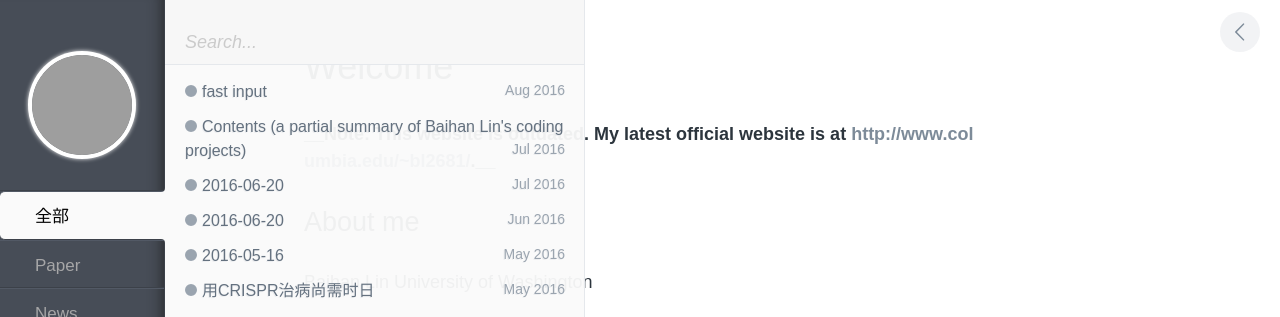
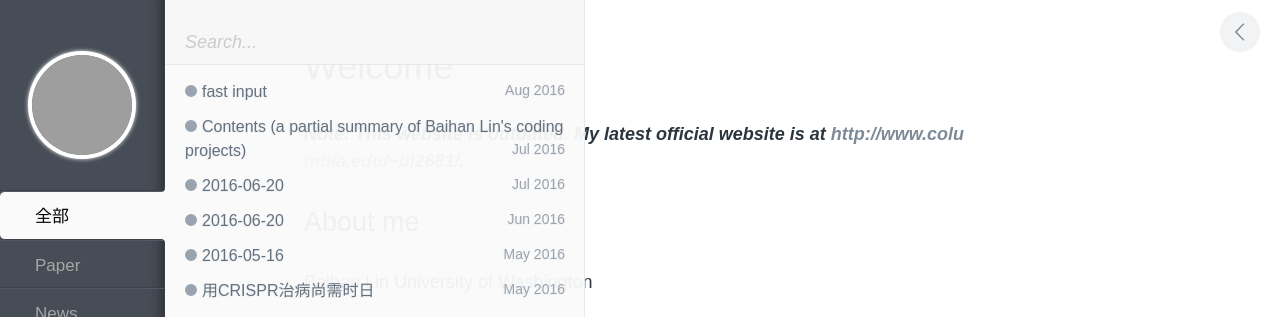
Before and after one commit to doerblog/doerblog.github.io, a Jekyll site: the page built from index.md, in a window 1280 px wide, cut to the strip 0-317 px from the top of the page. Built offline with Jekyll 4.4.1, drawn with Linux system fonts in a browser that asks for light colours; comment, search, counter and statistics services are not loaded; grey boxes are pictures that could not be loaded.

Commit message:
update code

```diff
--- a/index.md
+++ b/index.md
@@ -3,7 +3,7 @@ layout: post
 title: Welcome
 ---
 
-**__Note: This website is outdated. My latest official website is at [http://www.columbia.edu/~bl2681/](http://www.columbia.edu/~bl2681/).__**
+**_Note: This website is outdated. My latest official website is at [http://www.columbia.edu/~bl2681/](http://www.columbia.edu/~bl2681/)._**
 
 ## About me
 
```
